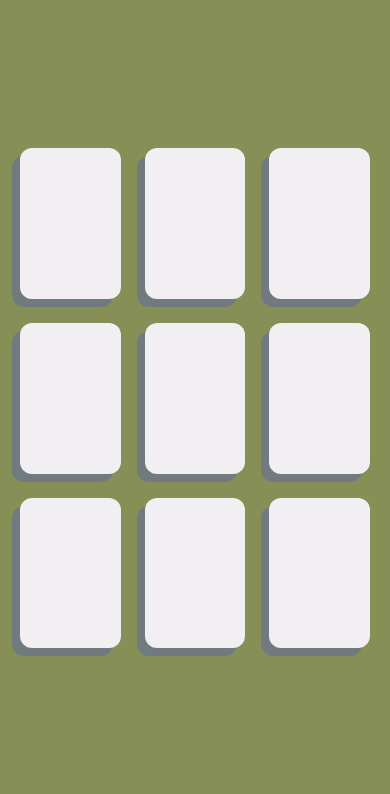
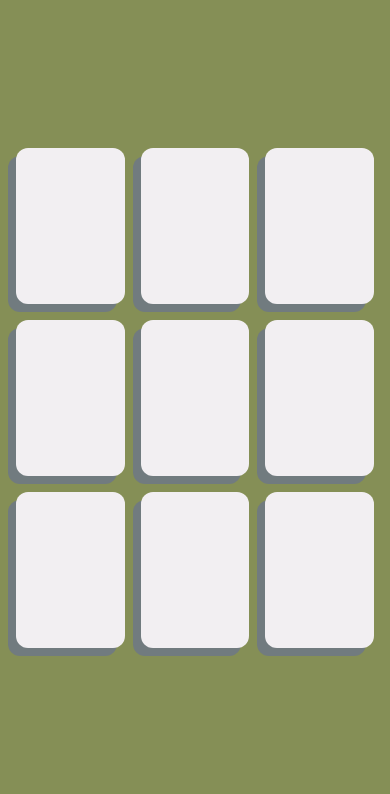
Before and after one commit to daniyxlkhan/Tic-Tac-Toe, a plain HTML site: page index.html in a window 390 px wide. Shown: the top 794 px of the page. Drawn offline with Linux system fonts and the light colour scheme.

Commit message:
Fix tile sizing on mobile devices

```diff
--- a/style.css
+++ b/style.css
@@ -56,7 +56,6 @@ img {
     width: 500px;
     height: 500px;
     gap: 24px;
-    padding: 20px;
 }
 
 .board-tile-container {
@@ -115,7 +114,7 @@ img {
 }
 
 @media screen and (max-width: 600px) {
-    .gameboard-container {
+    .gameboard {
         margin: 16px;
         gap: 16px;
     }
```
